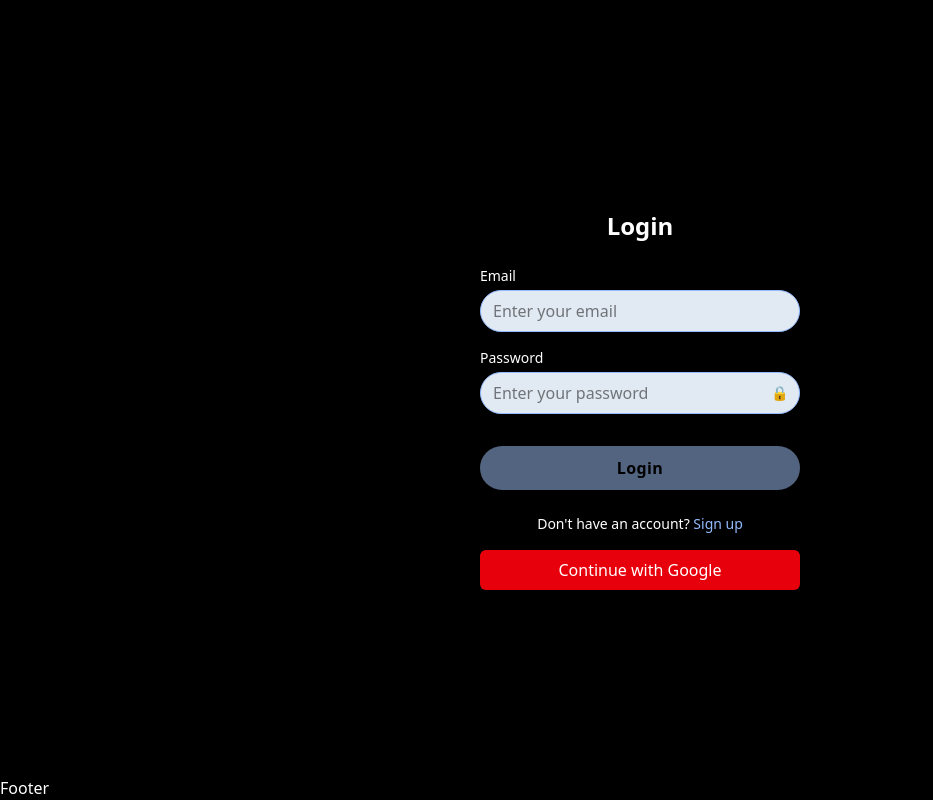
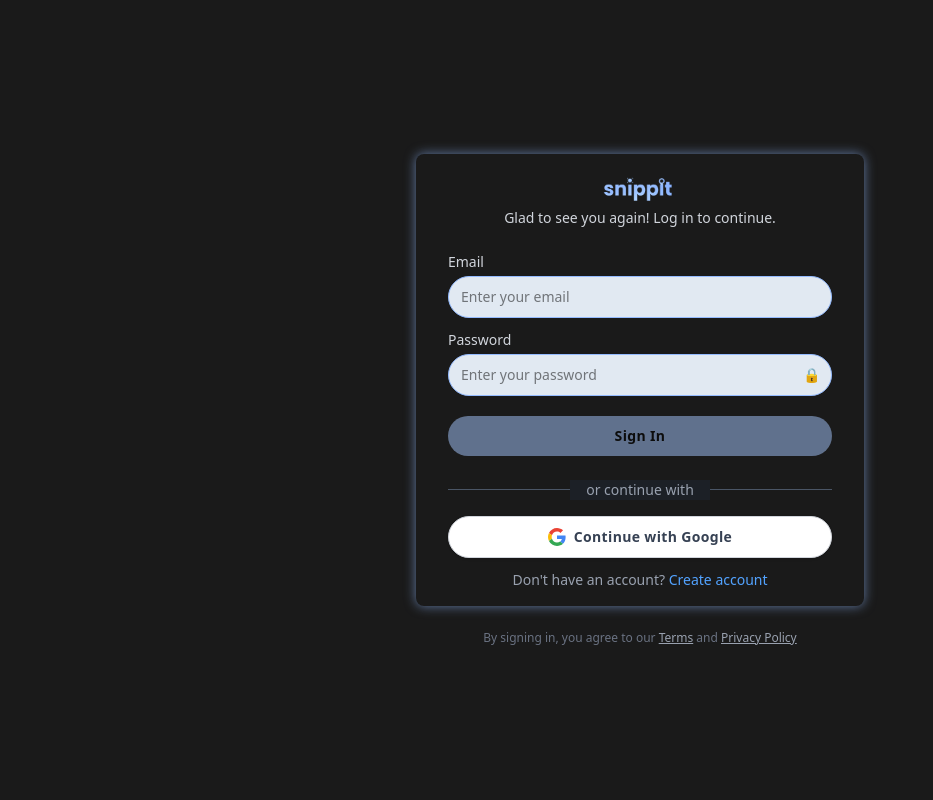
Before and after one commit to MohdMusaiyab/filmymatch, a Next.js app: page /auth/sign-in in a window 1280 px wide. Shown: the whole page, without its empty margins (0-933 px from the left). Built offline with nearby package versions, Linux system fonts and the light colour scheme.

Commit message:
added logo + fixed auth ui

```diff
--- a/src/app/(routes)/(auth)/auth/sign-in/page.tsx
+++ b/src/app/(routes)/(auth)/auth/sign-in/page.tsx
@@ -1,11 +1,15 @@
 "use client";
 import React, { useState } from "react";
+import Link from "next/link";
 import PasswordInput from "@/app/components/inputFields/PasswordInput";
 import EmailInput from "@/app/components/inputFields/EmailInput";
 import { signIn, getSession } from "next-auth/react";
 import { useRouter } from "next/navigation";
 import { LoginSchema } from "@/schemas/auth";
 import Button from "@/app/components/Button";
+import Image from "next/image";
+
+import Logo from "@/assets/logo-colored.png";
 
 const LoginPage: React.FC = () => {
   //For Test
@@ -81,6 +85,28 @@
       setLoading(false);
     }
   };
+
+  const GoogleIcon = () => (
+    <svg className="w-5 h-5" viewBox="0 0 24 24" fill="currentColor">
+      <path
+        d="M22.56 12.25c0-.78-.07-1.53-.2-2.25H12v4.26h5.92c-.26 1.37-1.04 2.53-2.21 3.31v2.77h3.57c2.08-1.92 3.28-4.74 3.28-8.09z"
+        fill="#4285F4"
+      />
+      <path
+        d="M12 23c2.97 0 5.46-.98 7.28-2.66l-3.57-2.77c-.98.66-2.23 1.06-3.71 1.06-2.86 0-5.29-1.93-6.16-4.53H2.18v2.84C3.99 20.53 7.7 23 12 23z"
+        fill="#34A853"
+      />
+      <path
+        d="M5.84 14.09c-.22-.66-.35-1.36-.35-2.09s.13-1.43.35-2.09V7.07H2.18C1.43 8.55 1 10.22 1 12s.43 3.45 1.18 4.93l2.85-2.22.81-.62z"
+        fill="#FBBC05"
+      />
+      <path
+        d="M12 5.38c1.62 0 3.06.56 4.21 1.64l3.15-3.15C17.45 2.09 14.97 1 12 1 7.7 1 3.99 3.47 2.18 7.07l3.66 2.84c.87-2.6 3.3-4.53 6.16-4.53z"
+        fill="#EA4335"
+      />
+    </svg>
+  );
+
   const handleGoogleSignIn = async () => {
     try {
       await signIn("google", {
@@ -95,12 +121,21 @@
     }
   };
   return (
-    <div className="min-h-screen flex items-center justify-center bg-black">
-      <div className="p-8 rounded-lg shadow-md w-96">
-        <h1 className="text-2xl font-bold mb-6 text-center text-white">
-          Login
-        </h1>
-        <form onSubmit={handleSubmit}>
+    <div className="w-full min-h-screen flex flex-col bg-[#1A1A1A] flex items-center justify-center px-4">
+      <div className="w-full max-w-md px-8 py-4 rounded-lg shadow-boxShadow">
+
+        <Image
+          src={Logo}
+          alt="Company Logo"
+          width={80}
+          height={80}
+          className="m-auto"
+        />
+
+        <p className="text-center text-gray-300 text-sm mb-6">
+          Glad to see you again! Log in to continue.
+        </p>
+        <form onSubmit={handleSubmit} noValidate>
           <EmailInput
             label="Email"
             placeholder="Enter your email"
@@ -129,32 +164,67 @@
           <Button
             type="submit"
             disabled={!isFormValid || loading}
-            className="w-full mt-4"
+            className="w-full mt-2"
             variant="custom-blue"
             size="md"
           >
-            {loading ? "Logging in..." : "Login"}
+            {loading ? "Signing In..." : "Sign In"}
           </Button>
         </form>
 
         {/* Additional login options */}
         <div className="mt-6 text-center">
-          <p className="text-white text-sm">
-            Don&apos;t have an account?{" "}
-            <a href="/auth/sign-up" className="text-[#94BBFF] hover:underline">
-              Sign up
-            </a>
-          </p>
-          <div className="mt-4">
-            <button
-              //Will Implement in Later Stages
-              onClick={handleGoogleSignIn}
-              className="w-full px-4 py-2 bg-red-600 text-white rounded-md hover:bg-red-700"
-            >
-              Continue with Google
-            </button>
+
+          <div className="relative flex items-center mt-2">
+            <div className="flex-1 border-t border-gray-600"></div>
+            <span className="px-4 text-sm text-gray-400 bg-gray-800/40">
+              or continue with
+            </span>
+            <div className="flex-1 border-t border-gray-600"></div>
+          </div>
+
+          <Button
+            type="button"
+            onClick={handleGoogleSignIn}
+            variant="google-oauth"
+            size="md"
+            className="w-full mt-4 px-4 py-2"
+          >
+            Continue with Google
+          </Button>
+
+          <div className="mt-3 text-center">
+            <p className="text-gray-400 text-sm">
+              Don't have an account?{" "}
+              <Link
+                href="/auth/sign-up"
+                className="text-blue-400 hover:text-blue-300 font-medium transition-colors"
+              >
+                Create account
+              </Link>
+            </p>
           </div>
         </div>
+      </div>
+
+      {/*Footer-Sign-up page*/}
+      <div className="mt-6 text-center">
+        <p className="text-gray-500 text-xs">
+          By signing in, you agree to our{" "}
+          <a
+            href="/terms"
+            className="text-gray-400 hover:text-gray-300 underline"
+          >
+            Terms
+          </a>{" "}
+          and{" "}
+          <a
+            href="/privacy"
+            className="text-gray-400 hover:text-gray-300 underline"
+          >
+            Privacy Policy
+          </a>
+        </p>
       </div>
     </div>
   );
--- a/src/app/(routes)/(auth)/auth/sign-up/page.tsx
+++ b/src/app/(routes)/(auth)/auth/sign-up/page.tsx
@@ -5,6 +5,9 @@
 import PhoneNumberInput from "@/app/components/inputFields/PhoneNumberInput";
 import TextInput from "@/app/components/inputFields/TextInput";
 import api from "@/lib/api";
+import Image from "next/image";
+import Logo from '@/assets/logo-colored.png'
+import Link from "next/link";
 
 import { useRouter } from "next/navigation";
 import Button from "@/app/components/Button";
@@ -35,7 +38,7 @@
     setErrors((prev) => ({ ...prev, phone: "" }));
   };
 
-  const handleUserNameChange = (e: React.ChangeEvent<HTMLInputElement>) => {
+  const handleUserNameChange = (e: React.ChangeEvent<HTMLInputElement | HTMLTextAreaElement>) => {
     setUserName(e.target.value);
     setErrors((prev) => ({ ...prev, username: "" }));
   };
@@ -93,6 +96,25 @@
       setLoading(false);
     }
   };
+  //   <svg className="w-5 h-5" viewBox="0 0 24 24" fill="currentColor">
+  //     <path
+  //       d="M22.56 12.25c0-.78-.07-1.53-.2-2.25H12v4.26h5.92c-.26 1.37-1.04 2.53-2.21 3.31v2.77h3.57c2.08-1.92 3.28-4.74 3.28-8.09z"
+  //       fill="#4285F4"
+  //     />
+  //     <path
+  //       d="M12 23c2.97 0 5.46-.98 7.28-2.66l-3.57-2.77c-.98.66-2.23 1.06-3.71 1.06-2.86 0-5.29-1.93-6.16-4.53H2.18v2.84C3.99 20.53 7.7 23 12 23z"
+  //       fill="#34A853"
+  //     />
+  //     <path
+  //       d="M5.84 14.09c-.22-.66-.35-1.36-.35-2.09s.13-1.43.35-2.09V7.07H2.18C1.43 8.55 1 10.22 1 12s.43 3.45 1.18 4.93l2.85-2.22.81-.62z"
+  //       fill="#FBBC05"
+  //     />
+  //     <path
+  //       d="M12 5.38c1.62 0 3.06.56 4.21 1.64l3.15-3.15C17.45 2.09 14.97 1 12 1 7.7 1 3.99 3.47 2.18 7.07l3.66 2.84c.87-2.6 3.3-4.53 6.16-4.53z"
+  //       fill="#EA4335"
+  //     />
+  //   </svg>
+  // );
 
   const handleGoogleSignIn = async () => {
     try {
@@ -109,12 +131,21 @@
   };
 
   return (
-    <div className="min-h-screen flex items-center justify-center bg-black">
-      <div className="p-8 rounded-lg shadow-md w-96">
-        <h1 className="text-2xl font-bold mb-6 text-center text-white">
-          Sign Up
-        </h1>
-        <form onSubmit={handleSubmit}>
+    <div className="w-full min-h-screen flex flex-col bg-[#1A1A1A] items-center justify-center px-4">
+      <div className="w-full max-w-md px-8 py-2 rounded-lg shadow-boxShadow">
+        <Image
+          src={Logo}
+          alt="Company Logo"
+          width={80}
+          height={80}
+          className="mx-auto"
+        />
+
+        <p className="text-center text-gray-300 text-sm mb-4">
+          Join us today! Create your account.
+        </p>
+
+        <form onSubmit={handleSubmit} noValidate>
           <TextInput
             label="Userame"
             placeholder="Enter your Username"
@@ -159,7 +190,7 @@
           <Button
             type="submit"
             disabled={!isFormValid || loading}
-            className="w-full mt-4 px-4 py-2"
+            className="w-full mt-2 px-4 py-2"
             variant="gradient-blue" // or your preferred variant
             size="md"
           >
@@ -168,11 +199,11 @@
           <Button
             type="button"
             onClick={handleGoogleSignIn}
-            className="w-full mt-4 px-4 py-2"
+            className="w-full mt-3 px-4 py-2"
             variant="google-oauth" // Google OAuth style variant
             size="md"
           >
-            {loading ? (
+            {/* {loading ? (
               <>
                 <svg
                   className="animate-spin -ml-1 mr-2 h-4 w-4 text-white"
@@ -198,9 +229,24 @@
               </>
             ) : (
               <>Continue with Google</>
-            )}
+            )} */}
+
+            {/* <GoogleIcon /> */}
+
+            Continue with Google
           </Button>
         </form>
+        <div className="my-2 text-center">
+          <p className="text-gray-400 text-sm">
+            Already have an account?{" "}
+            <Link
+              href="/auth/sign-in"
+              className="text-blue-400 hover:text-blue-300 font-medium transition-colors"
+            >
+              Sign in
+            </Link>
+          </p>
+        </div>
       </div>
     </div>
   );
--- a/src/app/(routes)/(protected)/layout.tsx
+++ b/src/app/(routes)/(protected)/layout.tsx
@@ -1,3 +1,4 @@
+import Footer from "@/app/components/general/Footer";
 import { Header } from "@/app/components/general/Header";
 
 import React from "react";
@@ -7,6 +8,7 @@
     <div className="flex flex-col h-screen overflow-hidden">
       <Header />
       <div className="flex-grow overflow-auto">{children}</div>
+      < Footer />
     </div>
   );
 };
--- a/src/app/components/Button.tsx
+++ b/src/app/components/Button.tsx
@@ -32,12 +32,12 @@
 }) => {
   // Base styles - added letter spacing for better readability
   const baseStyles =
-    "font-semibold rounded-3xl focus:outline-none focus:ring-2 focus:ring-offset-2 transition-all duration-200 tracking-wide";
+    "font-semibold rounded-3xl focus:outline-none focus:ring-1 focus:ring-offset-1 transition-all duration-200 tracking-wide";
 
   // Size styles - slightly increased padding for better spacing
   const sizeStyles = {
     sm: "px-3.5 py-1.5 text-sm",
-    md: "px-5 py-2.5 text-base",
+    md: "px-5 py-2.5 text-sm",
     lg: "px-7 py-3.5 text-lg",
   };
 
--- a/src/app/components/inputFields/EmailInput.tsx
+++ b/src/app/components/inputFields/EmailInput.tsx
@@ -22,9 +22,9 @@
   name,
 }) => {
   return (
-    <div className={`mb-4 ${className}`}>
+    <div className={`mb-3 ${className}`}>
       {label && (
-        <label className="block text-sm font-medium text-white mb-1">
+        <label className="block text-sm font-small text-gray-300 mb-1">
           {label}
         </label>
       )}
@@ -36,14 +36,14 @@
           onChange={onChange}
           id={id}
           name={name}
-          className={`w-full px-3 py-2 border border-[#94BBFF] rounded-3xl bg-[#E1E9F2] focus:outline-none focus:ring-1 focus:ring-[#94BBFF] focus:border-[#94BBFF] text-black ${
+          className={`w-full px-3 py-2.5 border border-[#94BBFF] rounded-3xl bg-[#E1E9F2] focus:outline-none focus:ring-1 focus:ring-[#94BBFF] focus:border-[#94BBFF] text-black text-sm ${
             error ? "border-red-500" : ""
           }`}
         />
       </div>
 
       {/* Error Message */}
-      {error && <p className="mt-2 text-sm text-red-500">{error}</p>}
+      {error && <p className="mt-1 px-2 text-xs text-red-500">{error}</p>}
     </div>
   );
 };
--- a/src/app/components/inputFields/PasswordInput.tsx
+++ b/src/app/components/inputFields/PasswordInput.tsx
@@ -69,11 +69,11 @@
   };
 
   return (
-    <div className={`mb-4 ${className}`}>
+    <div className={`mb-3 ${className}`}>
       {label && (
         <label
           htmlFor={id}
-          className="block text-sm font-medium text-white mb-1"
+          className="block text-sm font-small text-gray-300 mb-1"
         >
           {label}
         </label>
@@ -88,7 +88,7 @@
           name={name}
           autoComplete="new-password"
           aria-describedby={showStrength ? "password-strength" : undefined}
-          className={`w-full px-3 py-2 border border-[#94BBFF] rounded-3xl bg-[#E1E9F2] focus:outline-none focus:ring-1 focus:ring-[#94BBFF] text-black ${
+          className={`w-full px-3 py-2.5 border border-[#94BBFF] rounded-3xl bg-[#E1E9F2] focus:outline-none focus:ring-1 focus:ring-[#94BBFF] text-black text-sm${
             error ? "border-red-500" : ""
           }`}
         />
@@ -106,7 +106,7 @@
       {/* Password Strength Indicator as a horizontal bar */}
       {showStrength && value.length > 0 && (
         <div id="password-strength" className="mt-2">
-          <div className="h-1.5 w-full bg-gray-200 rounded-full overflow-hidden">
+          <div className="h-1 w-full bg-gray-200 rounded-full overflow-hidden">
             <div
               className={`h-full ${getStrengthColor()} transition-all duration-300 ease-in-out`}
               style={{ width: getStrengthWidth() }}
@@ -118,7 +118,7 @@
         </div>
       )}
 
-      {error && <p className="mt-2 text-sm text-red-500">{error}</p>}
+      {error && <p className="mt-1 px-2 text-xs text-red-500">{error}</p>}
     </div>
   );
 };
--- a/src/app/components/inputFields/PhoneNumberInput.tsx
+++ b/src/app/components/inputFields/PhoneNumberInput.tsx
@@ -104,9 +104,9 @@
   }, []);
 
   return (
-    <div className={`mb-4 ${className}`}>
+    <div className={`mb-3 ${className}`}>
       {label && (
-        <label className="block text-sm font-medium text-white mb-1">
+        <label className="block text-sm font-small text-gray-300 mb-1">
           {label}
         </label>
       )}
@@ -135,7 +135,7 @@
       </div>
 
       {/* Error Message */}
-      {error && <p className="mt-2 text-sm text-red-500">{error}</p>}
+      {error && <p className="mt-1 px-2 text-xs text-red-500">{error}</p>}
     </div>
   );
 };
--- a/src/app/globals.css
+++ b/src/app/globals.css
@@ -1,4 +1,8 @@
 @import "tailwindcss";
+
+@theme{
+  --shadow-boxShadow: 0 0 12px rgba(146, 186, 255, 0.6);
+}
 
 /* Hide scrollbar but allow scrolling */
 .hide-scrollbar {
--- a/src/app/layout.tsx
+++ b/src/app/layout.tsx
@@ -37,7 +37,6 @@
             <main className="flex-1 overflow-y-auto hide-scrollbar">
               {children}
             </main>
-            <Footer />
           </div>
           <Toaster position="top-center" richColors />
         </SessionProviderWrapper>
```
Also changed, not shown: src/app/components/inputFields/Dropdown.tsx (+4 -4 lines), src/app/components/inputFields/TextInput.tsx (+4 -4 lines), src/assets/logo-colored.png (added).
